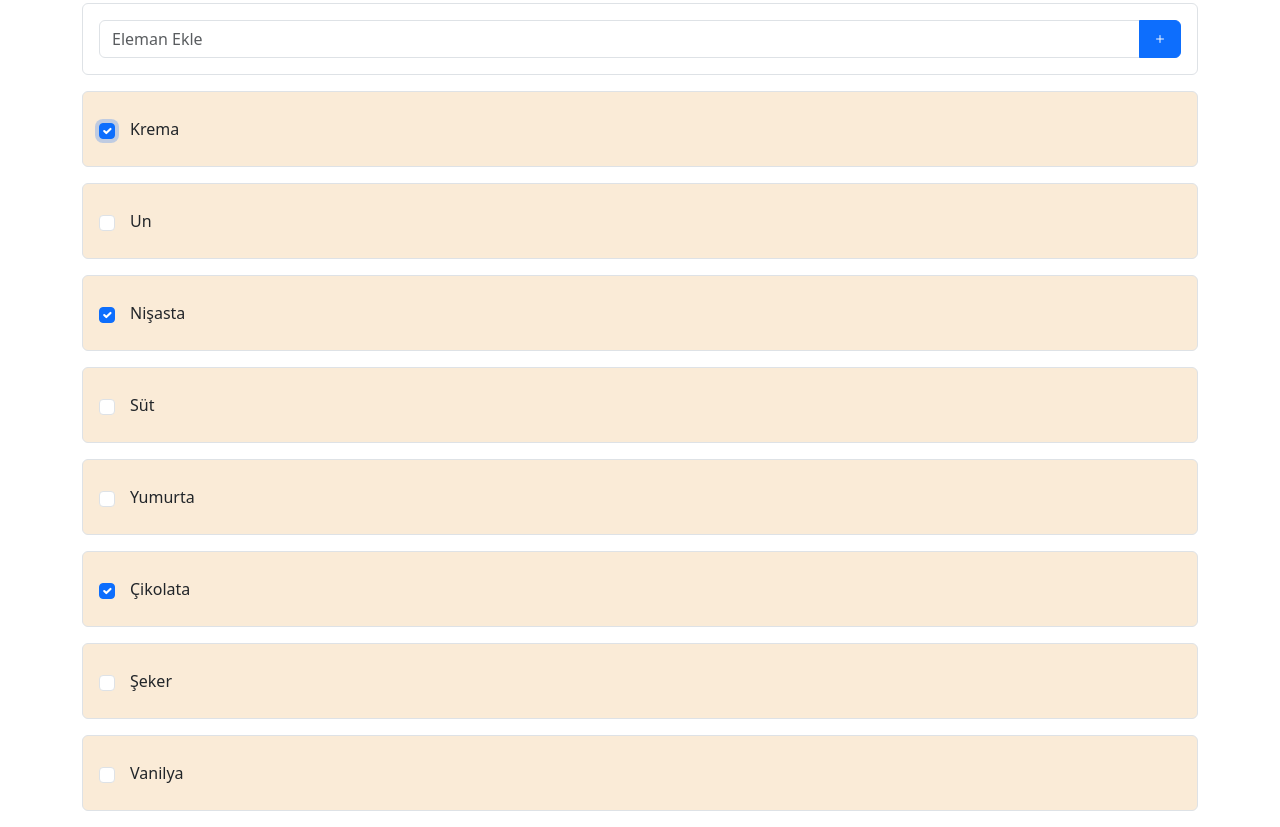
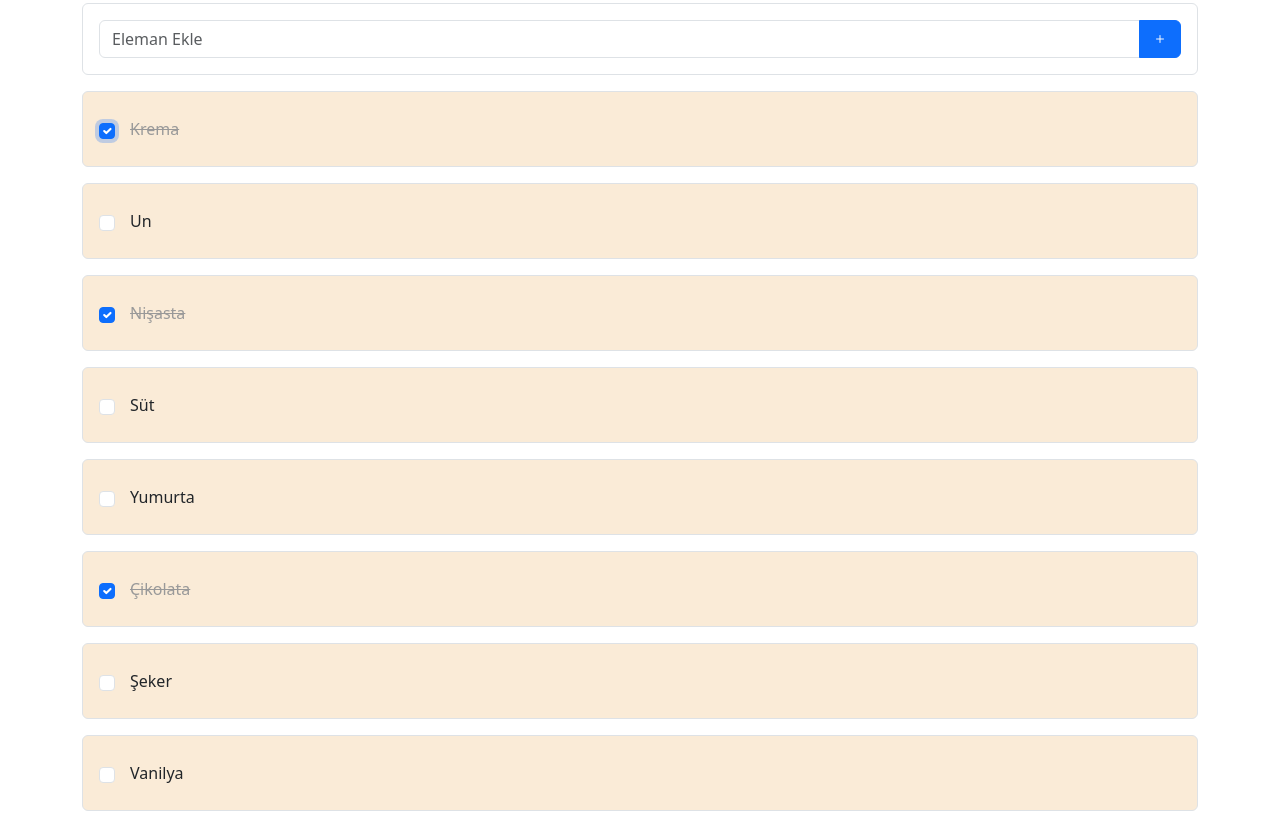
Before and after one commit to gonulpolat/Shopping-List, a plain HTML site: page index.html in a window 1280 px wide. Both pictures are taken after a click on the checkbox 107 px from the left and 184 px from the top of the page. Shown: the part 53-880 px from the top of the page. Drawn offline with nearby package versions, Linux system fonts and the light colour scheme.

Commit message:
tamamlanan elemanların üstleri çizildi

```diff
--- a/script.js
+++ b/script.js
@@ -29,12 +29,14 @@ function createListItem(item) {
   // li
   const li = document.createElement("li");
   li.className = "border rounded p-3 mb-3";
+  li.toggleAttribute("item-completed", item.completed);
 
   // checkbox
   const input = document.createElement("input");
   input.type = "checkbox";
   input.checked = item.completed;
   input.classList.add("form-check-input");
+  input.addEventListener("change", toggleCompleted);
 
   // item
   const div = document.createElement("div");
@@ -81,3 +83,8 @@ function addItem(input) {
 function generateId() {
   return Date.now().toString();
 }
+
+function toggleCompleted(e) {
+  const li = e.target.parentElement;
+  li.toggleAttribute("item-completed", e.target.checked);
+}
--- a/style.css
+++ b/style.css
@@ -22,3 +22,8 @@
 .shopping-list li:hover .delete-icon {
   transform: scale(1);
 }
+
+.shopping-list li[item-completed] .item-name {
+  color: #999;
+  text-decoration: line-through;
+}
```
